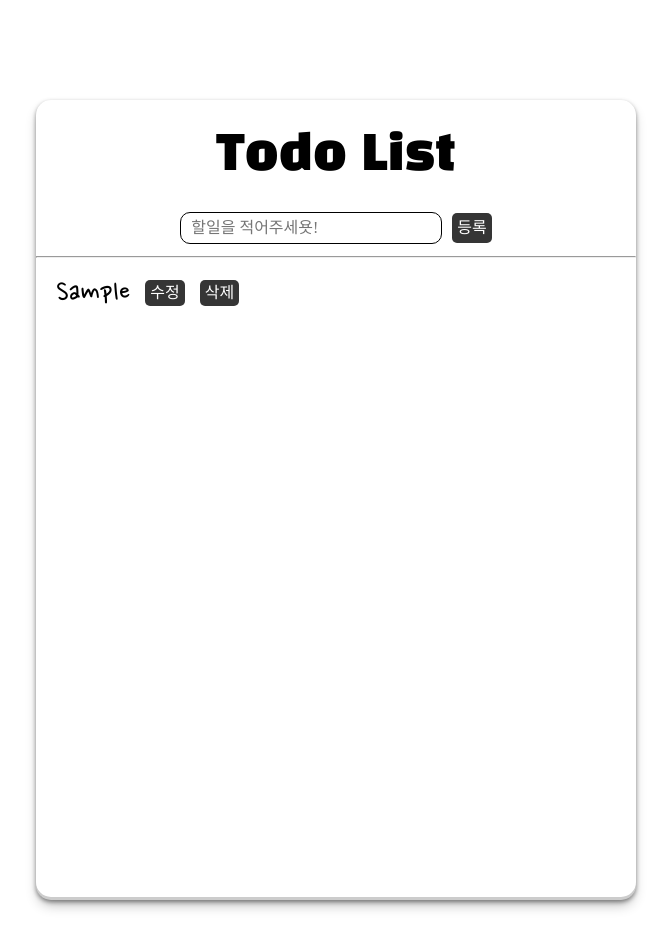
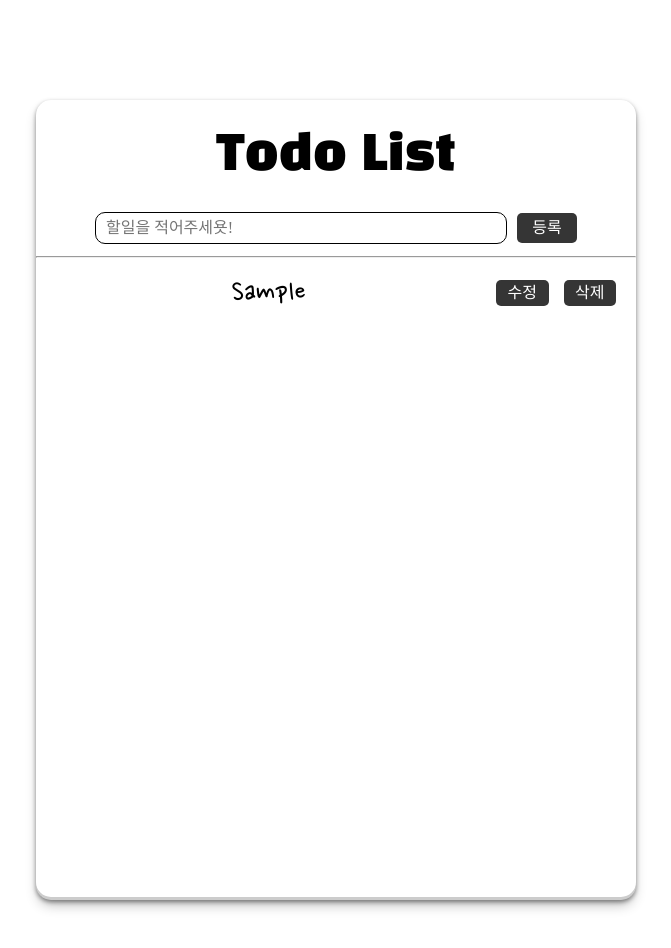
Before and after one commit to ssbmel/newTodo, a React (Vite) app: page / in a window 1280 px wide. Both pictures are taken after typing "Sample" into the empty fields and a click on the button "등록". Shown: the top 948 px of the page, without its empty margins (304-975 px from the left). Built offline with nearby package versions, Linux system fonts and the light colour scheme; no server answers; the database is empty; the HTML template or start-up script is replaced by a standard one.

Commit message:
todoList css 수정

```diff
--- a/src/App.css
+++ b/src/App.css
@@ -150,6 +150,7 @@ button {
 	color: white;
   vertical-align: baseline;
 	background-color: rgb(53, 53, 53);
+	width: 60px;
 }
 .box{
 	border-radius: 15px;
@@ -172,7 +173,7 @@ button {
 	cursor: pointer;
 }
 .inputStyle {
-	width: 250px;
+	width: 400px;
 	height: 30px;
 	border: 1px solid black;
 	border-radius: 10px;
@@ -180,3 +181,8 @@ button {
 	margin-right: 10px;
 	padding-left: 10px;
 }
+.editInput {
+	width: 500px;
+	font-size: 20px;
+	text-align: center;
+}
--- a/src/Home.tsx
+++ b/src/Home.tsx
@@ -120,13 +120,14 @@ export default function Home() {
           {todoList.map((todo) => (
             <div className="todoBox" key={todo.id}>
               {todo.isClicked ? (
-                <input defaultValue={todo.contents} ref={editTodoRef} />
+                <input className="editInput" defaultValue={todo.contents} ref={editTodoRef} />
               ) : (
                   <p
                     key={todo.id}
                     onClick={() => toggleHandler(todo.id)}
                     style={{
                       cursor: "pointer",
+                      width : "500px",
                       textDecoration: todo.isDone ? "line-through" : "none",
                     }}
                   >
@@ -138,7 +139,7 @@ export default function Home() {
                   className="btn"
                   onClick={() => editTodoHandler(todo.id)}
                 >
-                  수정완료
+                  완료
                 </button>
               ) : (
                 <button className="btn" onClick={() => editHandler(todo.id)}>
```
Lines whose indentation alone changed are shown as unchanged.
